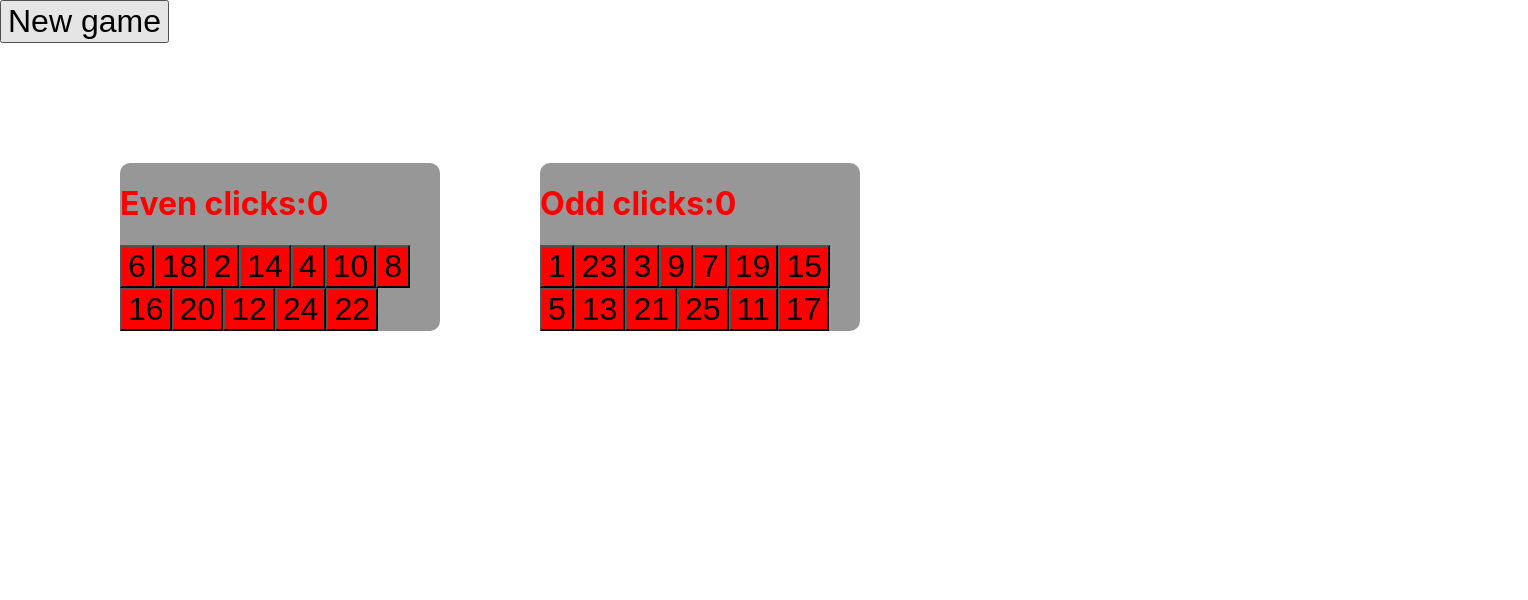
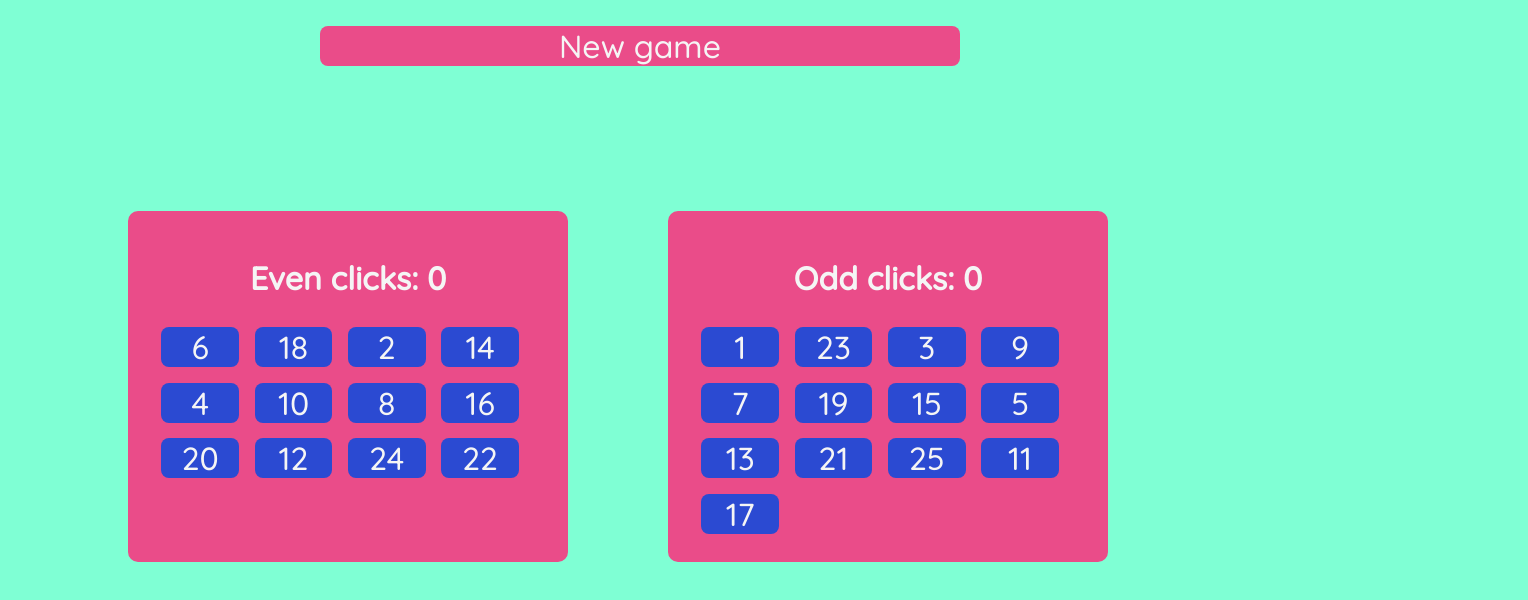
Before and after one commit to justwillj/Front-end-observation-test-exercise-v1, a React (Create React App) app: page / in a window 1280 px wide. Shown: the top 600 px of the page, 1528 px wide, since content can reach past the window. Built offline with nearby package versions, Linux system fonts and the light colour scheme.

Commit message:
css styling

```diff
--- a/src/components/app/App.css
+++ b/src/components/app/App.css
@@ -1,29 +1,89 @@
+
+@import url('https://fonts.googleapis.com/css2?family=Inter:wght@200;400;600;700&family=Quicksand:wght@500&display=swap');
+
+body {
+  background-color: aquamarine;
+}
 h1 {
-  color: red;
+  font-family: 'Inter', sans-serif;
+  font-family: 'Quicksand', sans-serif;
+  text-align: center;
 }
-
+.new-game {
+  color: whitesmoke;
+  font-family: 'Inter', sans-serif;
+  font-family: 'Quicksand', sans-serif;
+  text-align: center;
+  margin-left: 25%;
+  margin-right: 25%;
+  width:50%
+}
 .even-grid {
+  color: whitesmoke;
+  padding: 2%;
+  margin: auto;
   border-radius: 10px;
-  height: 100%;
-  width: 700px;
-  background-color: rgb(151, 151, 151);
+  height: 300px;
+  width:100%;
+  background-color: #EA4C89;
 }
 
 .odd-grid {
+  color: whitesmoke;
+  padding: 2%;
+  margin: auto;
   border-radius: 10px;
-  height: 100%;
-  width: 700px;
-  background-color: rgb(151, 151, 151);
+  height: 300px;
+  width:100%;
+  background-color: #EA4C89;
 }
 .main-table {
   display: flex;
+  align-items: center;
+  align-content: center;
   column-gap: 100px;
   padding: 120px;
+  padding-left: 10%;
+  width:100%
 }
 
+button {
+  font-family: 'Inter', sans-serif;
+  font-family: 'Quicksand', sans-serif;
+  background-color: #EA4C89;
+  width: 20%;
+  border-radius: 8px;
+  border-style: none;
+  box-sizing: border-box;
+  color: whitesmoke;
+  cursor: pointer;
+  display: inline-block;
+  font-size: 14px;
+  font-weight: 500;
+  height: 40px;
+  line-height: 20px;
+  list-style: none;
+  margin: 2%;
+  outline: none;
+  padding: 10px 16px;
+  position: relative;
+  text-align: center;
+  text-decoration: none;
+  transition: color 100ms;
+  vertical-align: baseline;
+  user-select: none;
+  -webkit-user-select: none;
+  touch-action: manipulation;
+}
+
+button:hover{
+  background-color: #F082AC;
+}
+
+
 .active {
-  background-color: green;
+  background-color: rgba(0, 207, 48, 0.644);
 }
 .test {
-  background-color: red;
+  background-color: rgb(43, 74, 210);
 }
--- a/src/components/app/App.js
+++ b/src/components/app/App.js
@@ -144,10 +144,10 @@ function App() {
 
   return (
     <div>
-      <button onClick={newGame}>New game</button>
+      <button className="new-game" onClick={newGame}>New game</button>
       <div className="main-table">
         <div className="even-grid">
-          <h1>Even clicks:{evenClicks}</h1>
+          <h1>Even clicks: {evenClicks}</h1>
           {even.map(({ id, number, isActive }) => (
             <Button
               key={id}
@@ -168,7 +168,7 @@ function App() {
           ))}
         </div>
         <div className="odd-grid">
-          <h1>Odd clicks:{oddClicks}</h1>
+          <h1>Odd clicks: {oddClicks}</h1>
           {odd.map(({ id, number, isActive }) => (
             <Button
               key={id}
```
